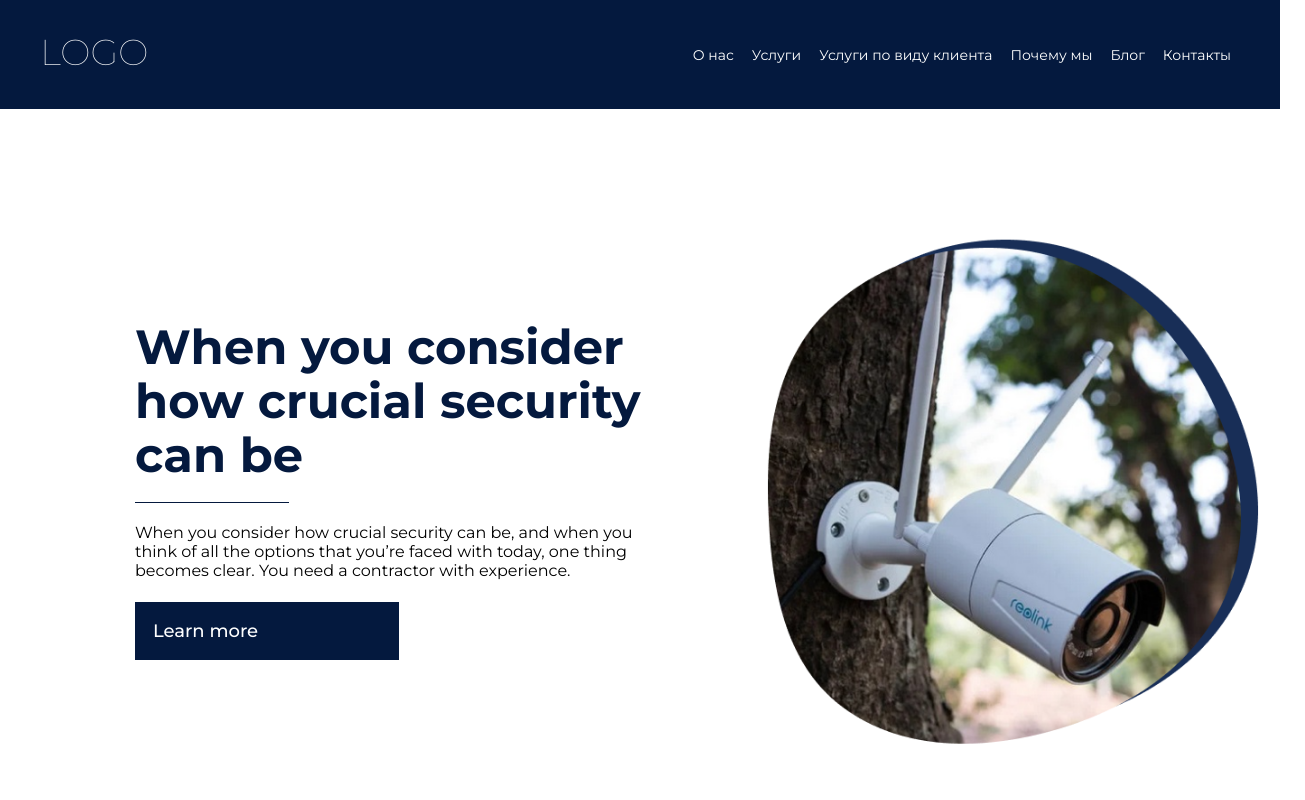
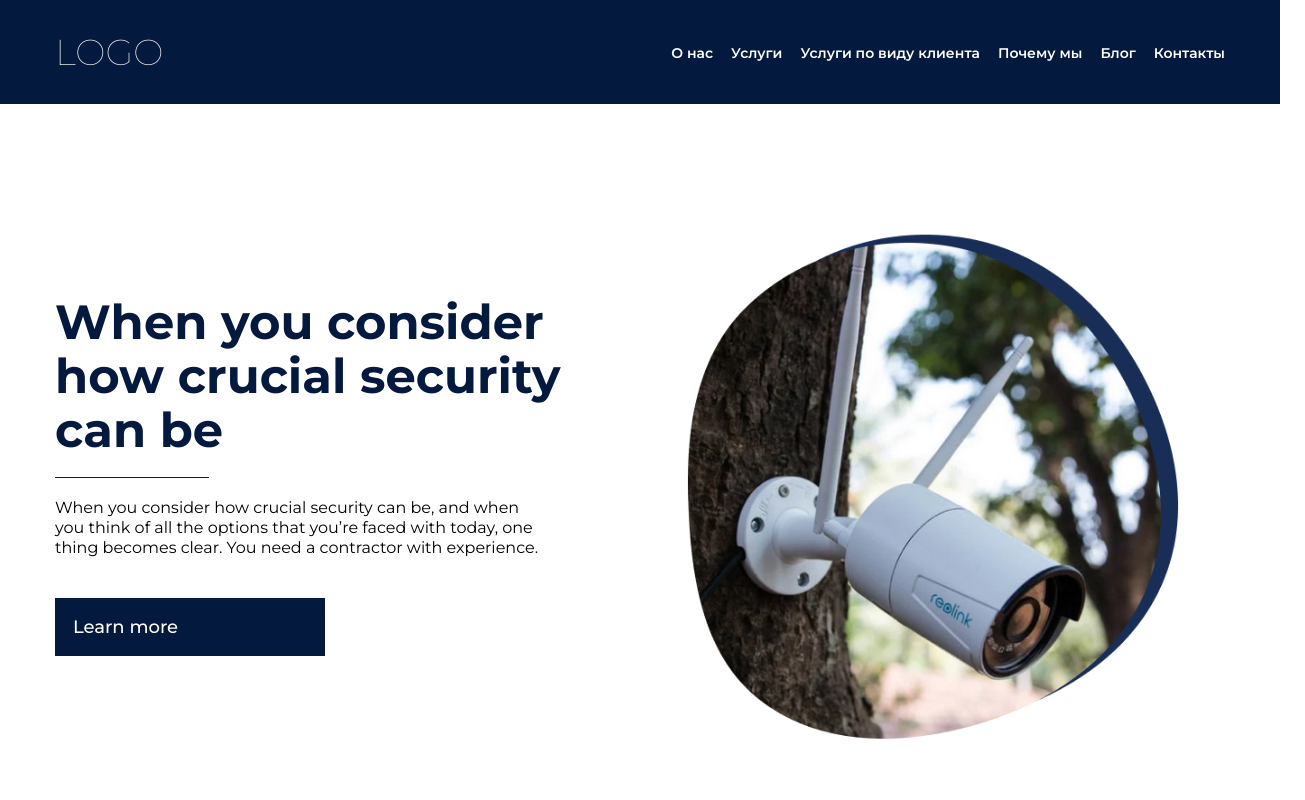
Before and after one commit to dkulikovskih/TMShome, a plain HTML site: page index.html in a window 1280 px wide. Shown: the top 800 px of the page, 1305 px wide, since content can reach past the window. Drawn offline with Linux system fonts and the light colour scheme.

Commit message:
update homework

```diff
--- a/index.html
+++ b/index.html
@@ -16,22 +16,22 @@
     <a href="#" class="logo">LOGO</a>
     <nav>
         <ul class="navi">
-            <li>
+            <li class="nav-item">
                 <a href="#" class="nav-link">О нас</a>
             </li>
-            <li>
+            <li class="nav-item">
                 <a href="#" class="nav-link">Услуги</a>
             </li>
-            <li>
+            <li class="nav-item">
                 <a href="#" class="nav-link">Услуги по виду клиента</a>
             </li>
-            <li>
+            <li  class="nav-item">
                 <a href="#" class="nav-link">Почему мы</a>
             </li>
-            <li>
+            <li  class="nav-item">
                 <a href="#" class="nav-link">Блог</a>
             </li>
-            <li>
+            <li  class="nav-item">
                 <a href="#" class="nav-link">Контакты</a>
             </li>
             </ul>
@@ -43,6 +43,7 @@
 <main class="main">
     <div class="banner"> <!-- container -->
         <div class="container">
+            <div class="banner-info">
                 <h1 class="title">When you consider how crucial security can be</h1>
                 <div class="line"></div>
                 <p class="titlep">
@@ -50,8 +51,10 @@
                 </p>
                 <a href="#" class="btn">Learn more</a>
             </div>
-        <div class="imgbanner">
+
+            <div class="banner-img">
                 <img src="img/img.png" alt="When you consider how crucial security can be" class="imgtitle">
+            </div>
         </div>
     </div>
 
--- a/style/style.css
+++ b/style/style.css
@@ -14,6 +14,7 @@ body{
     max-width: 1200px;
     margin: 0 auto;
     display: flex;
+    padding: 0 15px;
 }
 
 header{
@@ -22,8 +23,7 @@ header{
 }
 
 nav{
-    margin-left: auto;
-    padding: 15px 0;
+    margin: auto 0 auto auto;
 }
 
 .navi{
@@ -32,10 +32,17 @@ nav{
 }
 
 .nav-link{
-    padding: 0 9px;
-    font-weight: 400;
+    font-weight: 600;
     color: #ffffff;
     font-size: 14px;
+}
+
+.nav-item{
+    margin-right: 18px;
+}
+
+.nav-item:last-child{
+    margin-right: 0;
 }
 
 .logo{
@@ -43,6 +50,7 @@ nav{
     text-transform: uppercase;
     font-size: 36px;
     font-weight: lighter;
+    line-height: 44px;
 }
 
 main{
@@ -50,19 +58,27 @@ main{
 }
 
 .banner{
-    width: 1170px;
-    margin: 90px 135px;
+    padding: 90px 0px;
+    background-color: rgba(255, 255, 255, 0.69);
     display: flex;
-    align-items: center;
-    justify-content: center;
-    background-color: rgba(255, 255, 255, 0.69);
+}
+
+.banner .container{
+    display: flex;
+}
+
+.banner-info{
+    width: 50%;
+    margin: auto 0;
 }
 
 .container{
-    width: 50%;
+    max-width: 1200px;
+    margin: 0 auto;
+    padding: 0 15px;
 }
 
-.imgbanner{
+.banner-img{
     width: 50%;
 }
 
@@ -133,17 +149,20 @@ main{
     background-color: #04193E;
     color: #ffffff;
     font-size: 18px;
+    line-height: 22px;
     font-weight: 500;
     width: 100%;
     max-width: 270px;
     border: none;
-    padding: 18px 141px 18px 18px;
-
+    padding: 18px;
+    display: inline-block;
 }
 
 .titlep{
+    font-size: 16px;
+    line-height: 20px;
     margin-bottom: 40px;
-    width: 90%;
+    max-width: 485px;
 }
 
 .circle{
```
Lines whose indentation alone changed are shown as unchanged.
